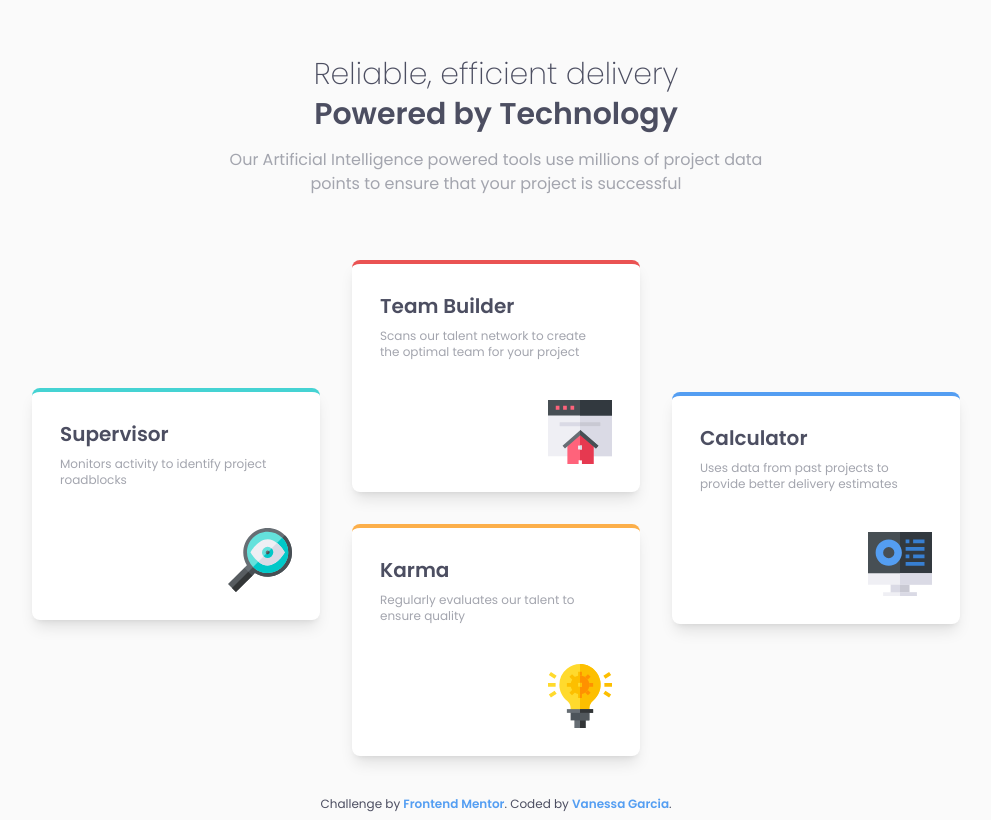
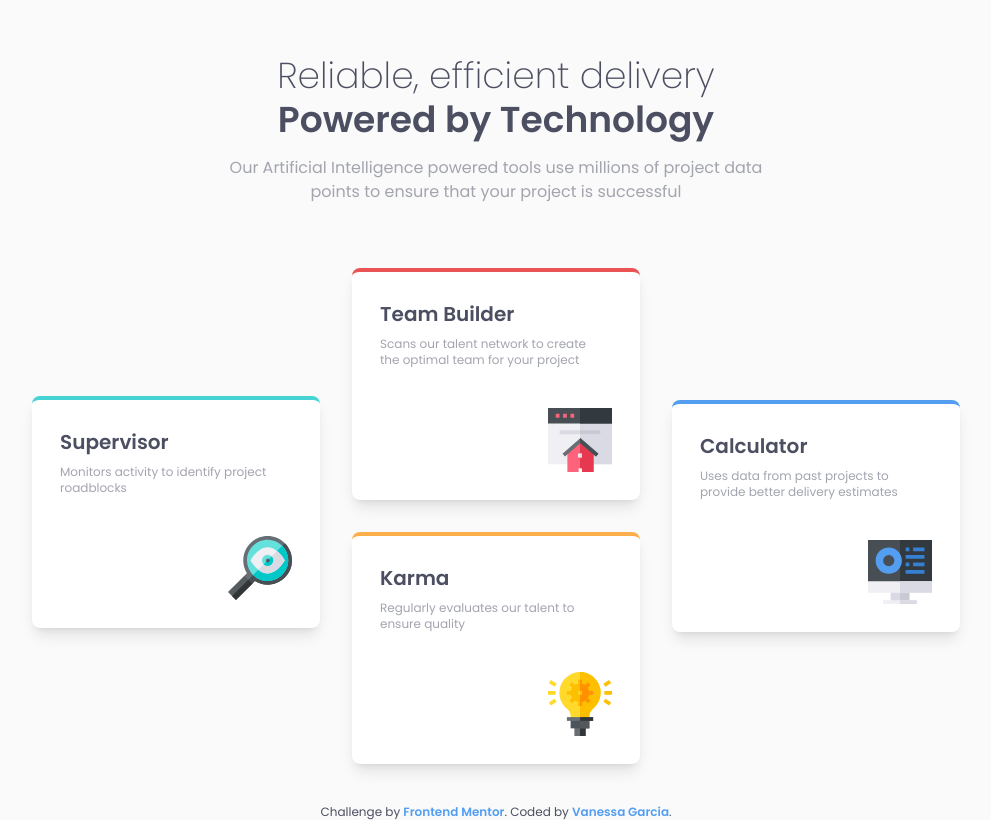
Before and after one commit to petrihcour/four-card-section, a plain HTML site: page index.html in a window 1280 px wide. Shown: the whole page, without its empty margins (144-1135 px from the left). Drawn offline with nearby package versions, Linux system fonts and the light colour scheme.

Commit message:
adjust h1 font size

```diff
--- a/index.html
+++ b/index.html
@@ -53,7 +53,7 @@ font-semibold	(600)
 
     <div class="py-20 lg:py-10 flex flex-col justify-center items-center">
       <div class="max-w-xl">
-        <h1 class="text-2xl md:text-3xl font-extralight flex flex-col text-center py-4">Reliable, efficient delivery
+        <h1 class="text-2xl md:text-3xl lg:text-4xl font-extralight flex flex-col text-center py-4">Reliable, efficient delivery
           <span class="font-semibold pt-1">Powered by Technology</span>
         </h1>
 
```
